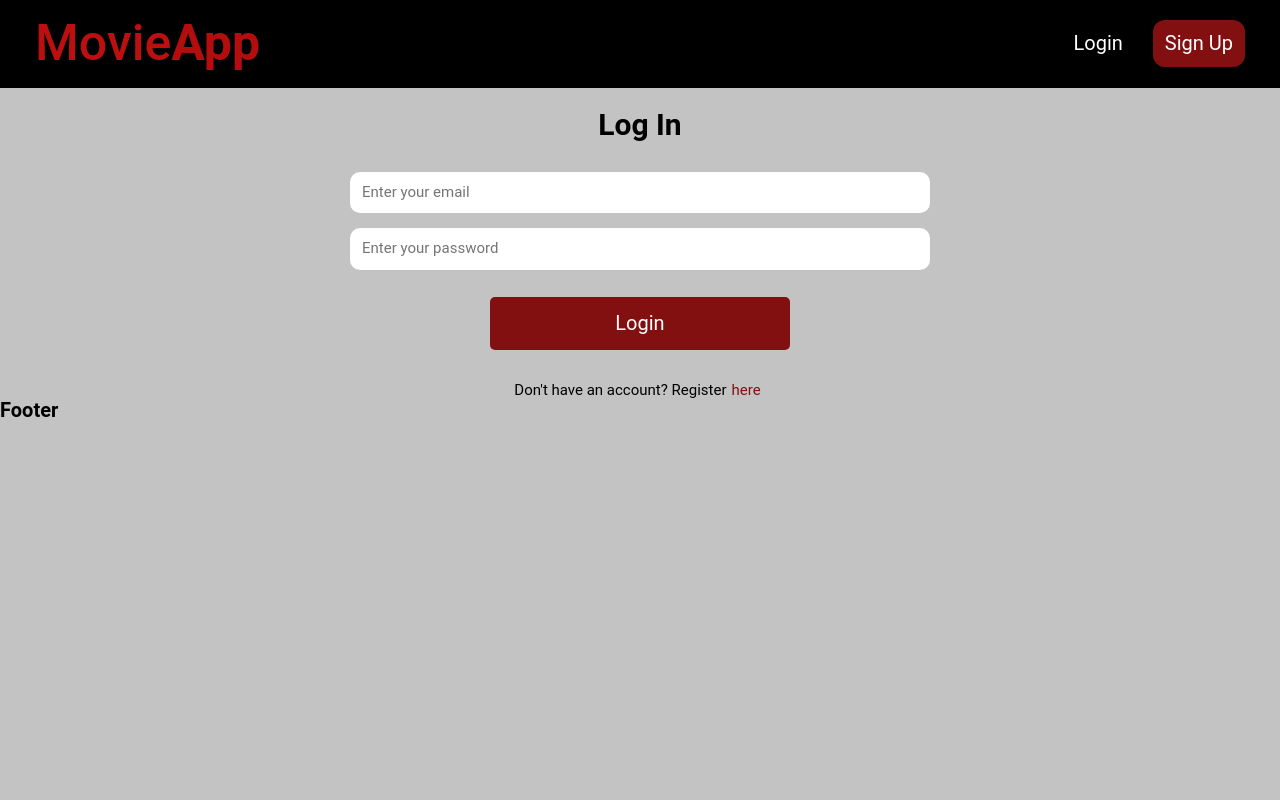
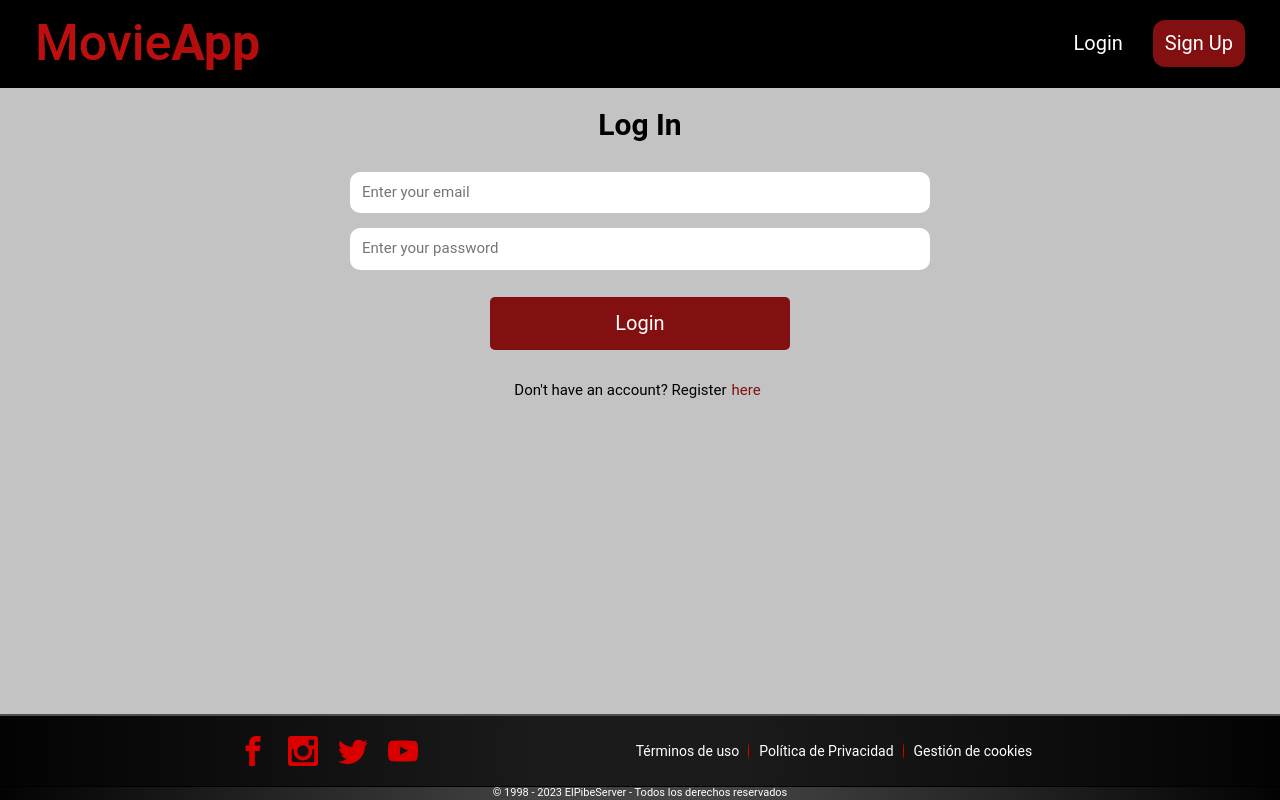
Before and after one commit to tomasghilino/movie-app, a Next.js app: page /login in a window 1280 px wide. Built offline with nearby package versions, Linux system fonts and the light colour scheme; no server answers.

Commit message:
Footer prototype created

```diff
--- a/components/Layout/Footer/FooterElements.jsx
+++ b/components/Layout/Footer/FooterElements.jsx
@@ -0,0 +1,80 @@
+import styled from 'styled-components';
+
+export const FooterLayout = styled.div`
+    position: fixed;
+    bottom: 0;
+    width: 100%;
+`;
+
+export const FooterContent = styled.div`
+    display: flex;
+    align-items: center;
+    justify-content: space-evenly;
+    padding: 2rem;
+
+    border-top: 2px solid var(--gray);
+    background: radial-gradient(circle, rgba(27,27,27,1) 15%, rgba(3,3,3,1) 100%);
+`;
+
+export const FooterIcons = styled.div`
+    display: flex;
+    gap: 2rem;
+    font-size: 3rem;
+    color: var(--primary);
+
+    svg{
+        &:hover{
+            color: var(--white);
+            cursor: pointer;
+        }
+    }
+`;
+
+export const FooterButtons = styled.div`
+    display: flex;
+    gap: 1rem;
+
+
+    a {
+        text-decoration: none;
+        color: var(--white);
+        font-size: 1.4rem;
+        padding-right: 1rem;
+        position: relative;
+
+        &::after {
+            content: '';
+            position: absolute;
+            right: 0;
+            top: 0;
+            background-color: var(--primary);
+            height: 100%;
+            width: 1px;
+            border-radius: 50%;
+        }
+
+        &:nth-last-child(1){
+            &::after{
+                display: none;
+            }
+        }
+
+        &:hover{
+            cursor: pointer;
+            color: var(--primary);
+        }
+
+    }
+
+
+
+`;
+
+export const FooterBottomText = styled.p`
+    font-size: 1.1rem;
+    text-align: center;
+    color: var(--white);
+    border-top: 1px solid black;
+
+    background: radial-gradient(circle, rgba(68,68,68,1) 15%, rgba(3,3,3,1) 100%);
+`;
--- a/components/Layout/Footer/index.jsx
+++ b/components/Layout/Footer/index.jsx
@@ -1,7 +1,35 @@
 import React from 'react';
 
+//styles
+import { FooterLayout, FooterContent, FooterBottomText, FooterIcons, FooterButtons } from './FooterElements';
+
+//icons
+import { ImFacebook, ImInstagram, ImTwitter, ImYoutube } from 'react-icons/im';
+
 const Footer = () => {
-  return <h1>Footer</h1>;
+  return (
+    <FooterLayout>
+
+      <FooterContent>
+
+        <FooterIcons>
+          <ImFacebook />
+          <ImInstagram />
+          <ImTwitter />
+          <ImYoutube />
+        </FooterIcons>
+
+        <FooterButtons>
+          <a href="#">Términos de uso</a>
+          <a href="#">Política de Privacidad</a>
+          <a href="#">Gestión de cookies</a>
+        </FooterButtons>
+
+      </FooterContent>
+
+      <FooterBottomText>&copy; 1998 - 2023 ElPibeServer - Todos los derechos reservados</FooterBottomText>
+    </FooterLayout>
+  );
 };
 
 export default Footer;
--- a/package.json
+++ b/package.json
@@ -15,6 +15,7 @@
     "normalize.css": "^8.0.1",
     "react": "18.1.0",
     "react-dom": "18.1.0",
+    "react-icons": "^4.3.1",
     "styled-components": "^5.3.5",
     "yup": "^0.32.11"
   },
```
Also changed, not shown: 1 other file (tests, documents, lock files or other folders).
